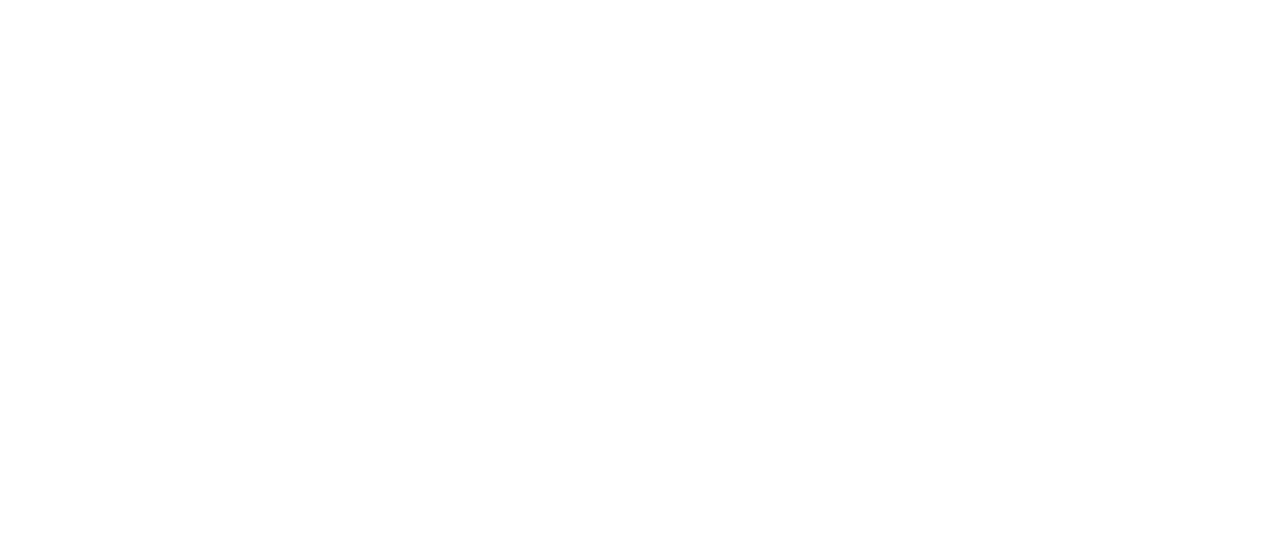
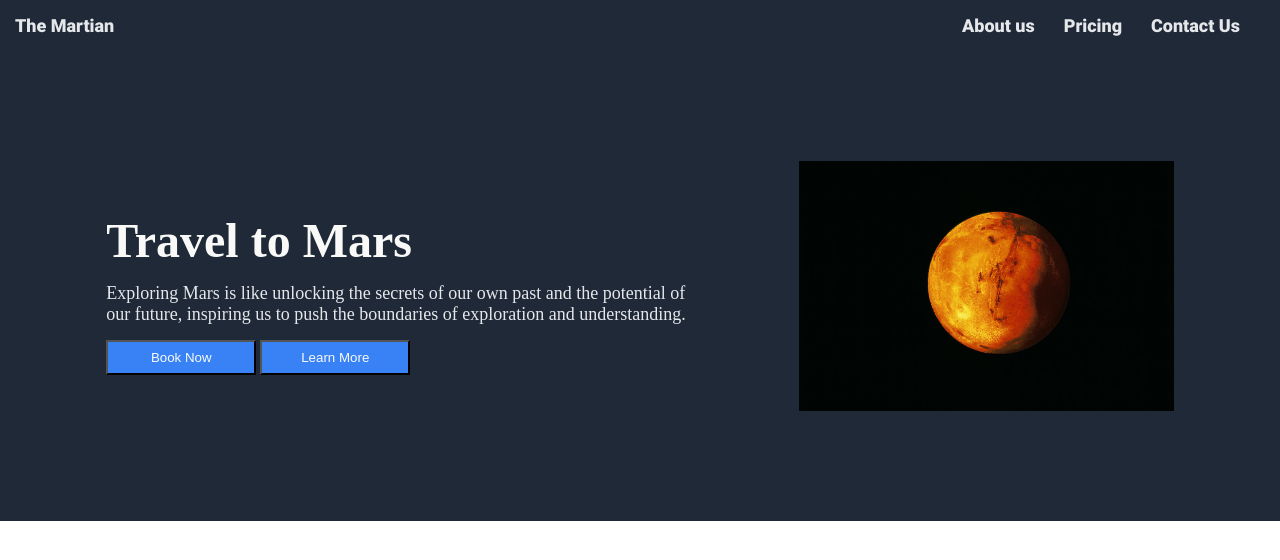
Before and after one commit to Bilal-Dollan/kreativstorm2nd, a plain HTML site: page index.html in a window 1280 px wide. Drawn offline with Linux system fonts and the light colour scheme.

Commit message:
add navbar and hero section

```diff
--- a/css/style.css
+++ b/css/style.css
@@ -45,3 +45,76 @@
     --quote-text-size: 36px;
     --quote-text-color : #1F2937;
 }
+
+*{
+    text-decoration: none;
+    margin: 0px;
+    padding: 0px;
+}
+
+.navbar{
+    background-color: var(--dark-bg-color);
+    padding: 15px;
+}
+
+.navdiv{
+    display: flex;
+    align-items: center;
+    justify-content: space-between;
+
+}
+
+li{
+    list-style: none;
+    display: inline;
+}
+
+.navdiv a{
+    font-family: "Roboto";
+    font-size: 18px;
+    color: var(--hero-secondary-text-color);
+    margin-right: 25px;
+}
+
+
+main {
+    height: 350px;
+    background-color: var(--dark-bg-color);
+    display: flex;
+    align-items: center;
+    padding: 60px;
+    justify-content: space-around;
+
+}
+
+.hero-image{
+    height: 250px;
+    width: auto;
+}
+
+button{
+    background-color: var(--btn-bg-color);
+    width : 150px;
+    height: 35px;
+
+}
+button a{
+    color: var(--hero-main-text-color);
+}
+
+main h1{
+    color: var(--hero-main-text-color);
+    font-size: var(--hero-main-tex-size);
+    padding-top: 15px;
+}
+
+main p{
+    color: var(--hero-secondary-text-color);
+    font-size: var(--hero-secondary-text-size);
+    padding-top: 15px;
+    padding-bottom: 15px;
+}
+
+.hero-text{
+    width: 600px;
+}
--- a/index.html
+++ b/index.html
@@ -6,6 +6,36 @@
     <link rel="stylesheet" href="./css/style.css">
 </head>
 <body>
+    <header>
+            <nav class="navbar">
+                    <div class="navdiv">
+                        <div class="logo">
+                            <a href="#">The Martian</a>
+                        </div>
+                        <div class="navitem">
+                            <ul>
+                                <li><a href="#">About us</a></li>
+                                <li><a href="#">Pricing</a></li>
+                                <li><a href="#">Contact Us</a></li>
+                            </ul>
+                        </div>
+                    </div>
+            </nav>
+    </header>
 
+    <main>
+        <div class="hero-text">
+            <h1>Travel to Mars</h1>
+            <p>Exploring Mars is like unlocking the secrets of our own past and the potential of our future,
+                inspiring us to push the boundaries of exploration and understanding.</p>
+            <button><a href="#">Book Now</a></button>
+            <button><a href="#">Learn More</a></button>
+        </div>
+
+        <div class="hero-image">
+            <img src="./images/hero-image.jpg" alt="" class="hero-image">
+        </div>
+
+    </main>
 </body>
 </html>
```
Also changed, not shown: images/hero-image.jpg (added).
